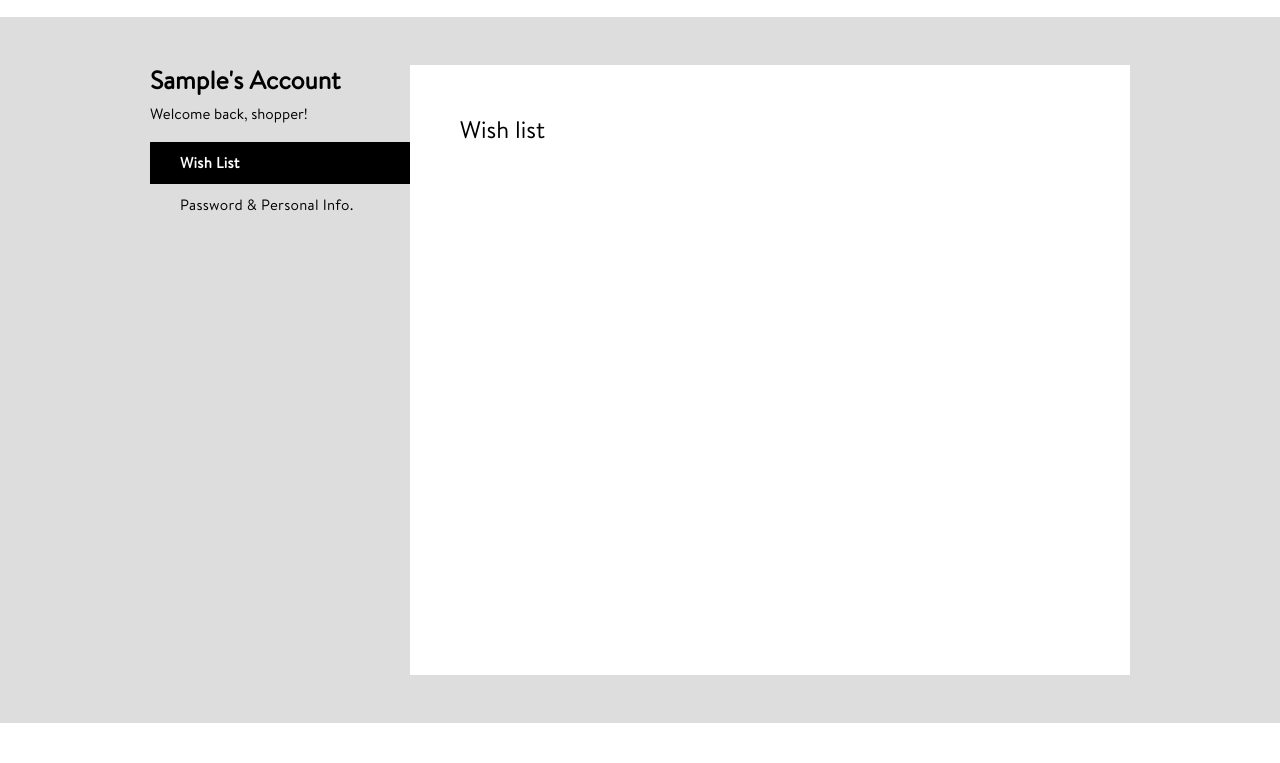
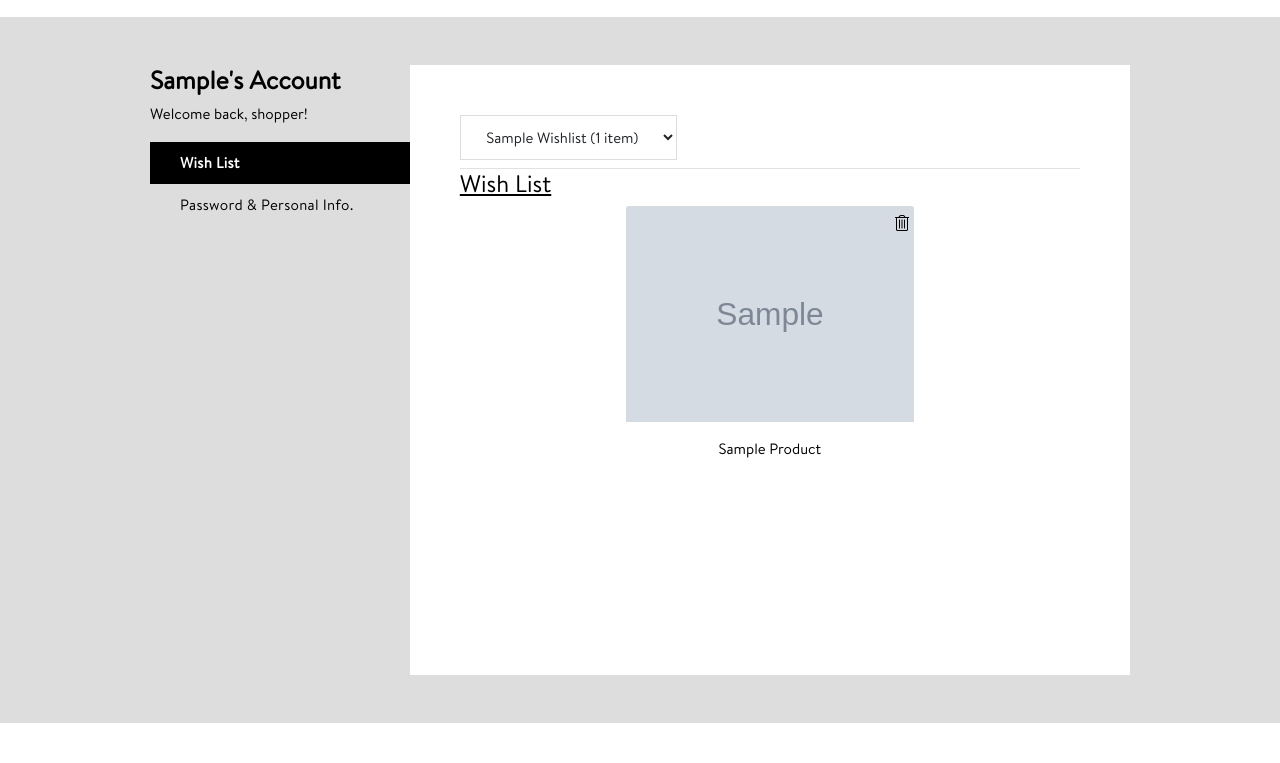
Before and after one commit to priteshtagline/shop-fashion, a Django app: page /profile/ in a window 1280 px wide. Shown: the part 63-826 px from the top of the page. Run offline with Django 3.2, Linux system fonts and the light colour scheme; a user stored in the database is signed in; tables that the repository leaves empty hold one stand-in row (values such as "Sample post"); grey boxes marked "Sample" are stand-in pictures; some libraries are stand-ins or nearby versions.

Commit message:
cutomer can create and manage own multipal wishlist and like and unlike product

```diff
--- a/users/models.py
+++ b/users/models.py
@@ -109,4 +109,4 @@ class UserWihslistProduct(models.Model):
         unique_together = ('wishlist', 'product')
 
     def __str__(self):
-        return self.product.name
+        return self.product.title
--- a/users/templates/profile.html
+++ b/users/templates/profile.html
@@ -36,24 +36,37 @@
                         <div class="row">
                             <div class="col-md-12">
                                 <div class="fetures-tab-content p-engement-fetures align-items-baseline">
+                                    <div class="wish-list-selector d-flex border-bottom pb-2">
+                                        <select id="different-wish-list" class="btn rounded-0" aria-expanded="false">
+                                        {% for wishlist in user_wishlist %}
+                                            <option id="{{wishlist.name|title}}" value="{{wishlist.id}}">{{wishlist.name|title}} ({{wishlist.product_count}} item{{ wishlist.product_count|pluralize }})</option>
+                                        {% endfor %}
+                                        </select>
+                                        <!-- <p class="mb-0 ms-5 align-self-center"><a href="#"
+                                                class="text-decoration-underline">Create new list</a></p> -->
+                                    </div>
+
                                     <div class="wishlist-products">
-                                        <h4>Wish list</h4>
+                                        <h4 class="d-inline-block" id="wish-list-title" style="padding-right:10px;"></h4>
+                                        <a id="remove-wishlist" style="display:none;"><i class="fal fa-trash-alt"></i></a>
                                         <ul class="product-list d-flex justify-content-evenly">
-                                            {% for wishlist_product in user.wishlist_product.all %}
-                                            <li class="product-item">
-                                                <a href="{% url 'website:product' wishlist_product.title|slugify wishlist_product.id %}" target="_blank">
+
+                                            {% for wishlist_product in user_wishlist_product %}
+                                            <li class="product-item wishlist_{{wishlist_product.wishlist_id}} wishlist_record_{{wishlist_product.id}}" style="display:none">
+                                                <a href="{% url 'website:product' wishlist_product.product.title|slugify wishlist_product.product.id %}" target="_blank">
                                                     <div class="card position-relative" style="width: 18rem;">
-                                                        <img src="{{wishlist_product.image1.url}}"
-                                                            class="card-img-top" alt="{{wishlist_product.image1.url}}">
+                                                        <img src="{{wishlist_product.product.image1.url}}"
+                                                            class="card-img-top" alt="{{wishlist_product.product.image1.url}}">
                                                         <div class="card-body">
                                                             <a class="position-absolute remove-whishlist" value="{{wishlist_product.id}}"><i class="fal fa-trash-alt"></i></a>
-                                                            <p class="card-text text-center">{{ wishlist_product.title|title }}
+                                                            <p class="card-text text-center">{{ wishlist_product.product.title|title }}
                                                             </p>
                                                         </div>
                                                     </div>
                                                 </a>
                                             </li>
                                             {% endfor %}
+
                                         </ul>
                                     </div>
                                 </div>
@@ -255,11 +268,12 @@
 
         $(document).on('click', '.remove-whishlist', function (e) {
             e.preventDefault();
+            wishlist_record_id = $(this).attr('value');
             $.ajax({
                 url: "{% url 'website:wishlist' %}",
                 method: 'POST',
                 data: {
-                    'product_id' : $(this).attr('value'),
+                    'wishlist_record_id' : wishlist_record_id,
                     'wishlist_type' : 'remove'
                 },
                 dataType: 'JSON',
@@ -268,7 +282,7 @@
                 },
                 success: function (data) {
                     if (data.status) {
-                       window.location.reload();
+                        $('.wishlist_record_'+wishlist_record_id).html('');
                     }
                 },
                 error: function (data) {
@@ -276,6 +290,51 @@
                 },
             });
         });
+
+        $(document).on('click', '#remove-wishlist', function (e) {
+            e.preventDefault();
+            $.ajax({
+                url: "{% url 'website:wishlist' %}",
+                method: 'POST',
+                data: {
+                    'wishlist_id' : $('#different-wish-list').val(),
+                    'wishlist_type' : 'remove_wishlist'
+                },
+                dataType: 'JSON',
+                headers: {
+                    "X-CSRFToken": $("[name=csrfmiddlewaretoken]").val()
+                },
+                success: function (data) {
+                    if (data.status) {
+                        window.location.reload();
+                    }
+                },
+                error: function (data) {
+                    console.log(data);
+                },
+            });
+        });
+
+
+        function customer_wishlist_change(wishlist_id, wishlist_name){
+            $('.product-item').hide();
+            $('.wishlist_'+wishlist_id).show();
+            $('#wish-list-title').html('<u>'+ wishlist_name +'</u>');
+        }
+
+        $(document).ready(function() {
+            customer_wishlist_change($('#different-wish-list').val(), 'Wish List')
+        });
+
+        $(document).on('change', '#different-wish-list', function (e) {
+            wishlist_name = $(this).find("option:selected").attr('id');
+            if(wishlist_name == 'Wish List'){
+                $('#remove-wishlist').hide();
+            }else{
+                $('#remove-wishlist').show();
+            }
+            customer_wishlist_change(this.value, wishlist_name);
+        });
     });
 </script>
 {% endblock %}
--- a/users/views/profile.py
+++ b/users/views/profile.py
@@ -6,6 +6,8 @@ from django.views.generic import TemplateView
 from users.forms.email_change import UserEmailChnageForm
 from users.forms.password_change import UserPasswordChnageForm
 from users.forms.personal_info_chnage import UserPersonalInfoChnageForm
+from users.models import UserWishlist, UserWihslistProduct
+from django.db.models import Count
 
 
 class ProfileUpdateView(LoginRequiredMixin, TemplateView):
@@ -23,6 +25,11 @@ class ProfileUpdateView(LoginRequiredMixin, TemplateView):
             user, initial={'first_name': user.first_name, 'last_name': user.last_name})
         kwargs['password_change_form'] = UserPasswordChnageForm(user)
         kwargs['email_change_form'] = UserEmailChnageForm(user)
+        user_wishlist = UserWishlist.objects.filter(user=user)
+        kwargs['user_wishlist'] = user_wishlist.values(
+            'name', 'id').annotate(product_count=Count('userwihslistproduct'))
+        user_wishlist_ids = [wishlist.id for wishlist in user_wishlist]
+        kwargs['user_wishlist_product'] = UserWihslistProduct.objects.filter(wishlist_id__in=user_wishlist_ids)
         return kwargs
 
     def get(self, request, *args, **kwargs):
--- a/website/views/browse.py
+++ b/website/views/browse.py
@@ -98,7 +98,7 @@ class BrowseListView(ListView):
         context['filter_colors'] = self.browse_filter_data.annotate(color_name=Lower('color')).values(
             'color_name').annotate(product_count=Count('color_name')).filter(product_count__gt=1).exclude(color_name__exact='')
 
-        context['filter_stors'] = self.browse_filter_data.annotate(brand_name=Lower(
+        context['filter_stors'] = self.browse_filter_data.annotate(merchant_name=Lower(
             'merchant__name')).values('merchant__name').annotate(product_count=Count('merchant__name'))
 
         return context
```
Also changed, not shown: website/views/wishlist.py (+14 -7 lines).
